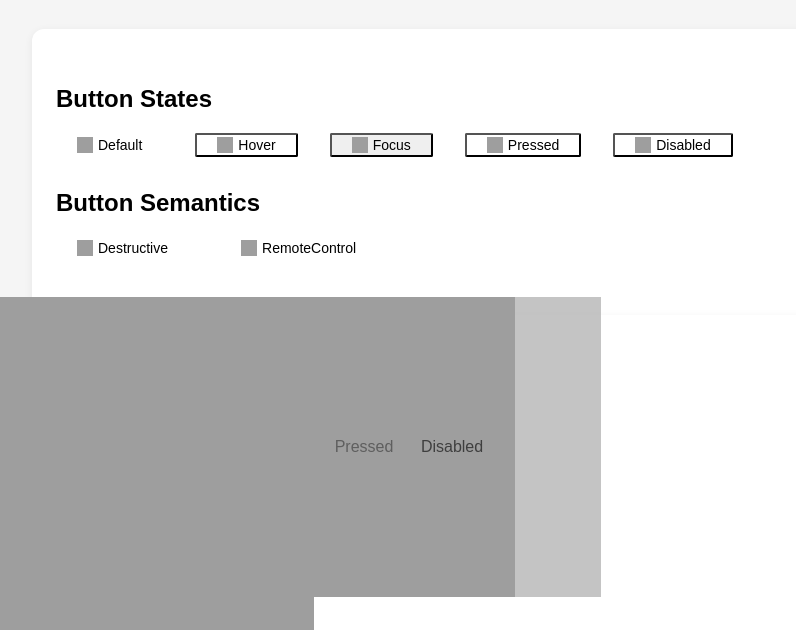
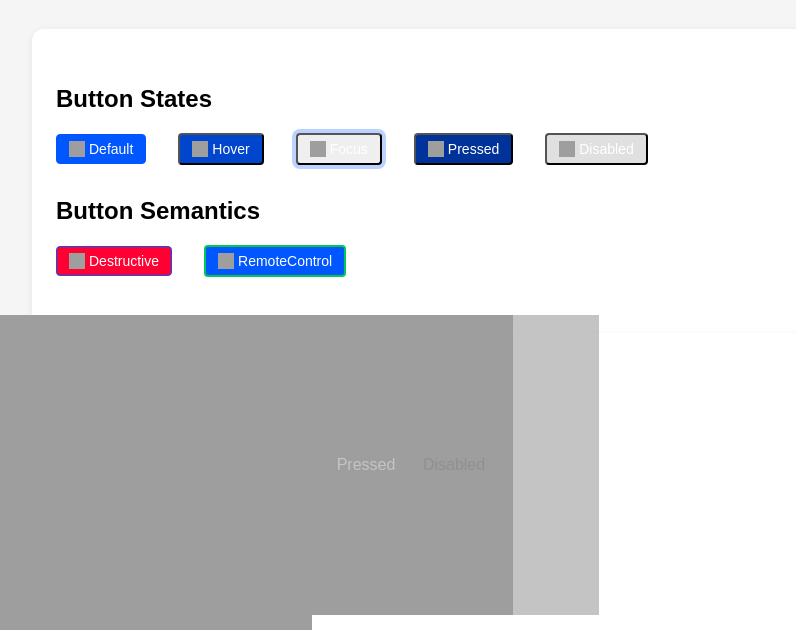
Before and after one commit to csify/mcp-test, a plain HTML site: page webcomponents-demo.html in a window 1280 px wide. Shown: the part 93-723 px from the top of the page, without its empty margins (0-796 px from the left). Drawn offline with Linux system fonts and the light colour scheme.

Commit message:
fix: Figma Design Tokens als CSS-Variablen für Web Components Demo

```diff
--- a/webcomponents-demo.html
+++ b/webcomponents-demo.html
@@ -5,6 +5,45 @@
   <meta name="viewport" content="width=device-width, initial-scale=1.0" />
   <title>Web Components Button Demo</title>
   <style>
+    :root {
+      --mds-color-bg-primary: #0057ff;
+      --mds-color-bg-primary-hover: #0046cc;
+      --mds-color-bg-primary-pressed: #003399;
+      --mds-color-bg-primary-disabled: #e0e0e0;
+      --mds-color-bg-secondary: #fff;
+      --mds-color-bg-secondary-hover: #f5f5f5;
+      --mds-color-bg-secondary-pressed: #e0e0e0;
+      --mds-color-bg-secondary-disabled: #f5f5f5;
+      --mds-color-bg-tertiary: #f5f5f5;
+      --mds-color-bg-tertiary-hover: #e0e0e0;
+      --mds-color-bg-tertiary-pressed: #cccccc;
+      --mds-color-bg-tertiary-disabled: #f5f5f5;
+      --mds-color-bg-destructive: #ff0033;
+      --mds-color-bg-remotecontrol: #00c853;
+      --mds-color-border-primary: #0057ff;
+      --mds-color-border-secondary: #cccccc;
+      --mds-color-border-remotecontrol: #00c853;
+      --mds-color-text-primary: #fff;
+      --mds-color-text-secondary: #222;
+      --mds-color-text-destructive: #fff;
+      --mds-color-text-disabled: #888;
+      --mds-radius-s: 4px;
+      --mds-spacing-xs: 4px;
+      --mds-spacing-s: 12px;
+      --mds-shadow-focus: #0057ff44;
+      --mds-color-bg-fab: #0057ff;
+      --mds-color-bg-fab-hover: #0046cc;
+      --mds-color-bg-fab-pressed: #003399;
+      --mds-color-bg-fab-disabled: #e0e0e0;
+      --mds-color-bg-fab-destructive: #ff0033;
+      --mds-color-bg-fab-remotecontrol: #00c853;
+      --mds-color-icon-fab: #fff;
+      --mds-color-icon-fab-disabled: #888;
+      --mds-shadow-fab: 0 2px 8px #0001;
+      --mds-radius-circle: 50%;
+      --mds-spacing-m: 16px;
+    }
+
     body { font-family: sans-serif; background: #f5f5f5; margin: 0; padding: 2rem; }
     h1 { margin-bottom: 2rem; }
     h2 { margin-top: 2rem; }
```
